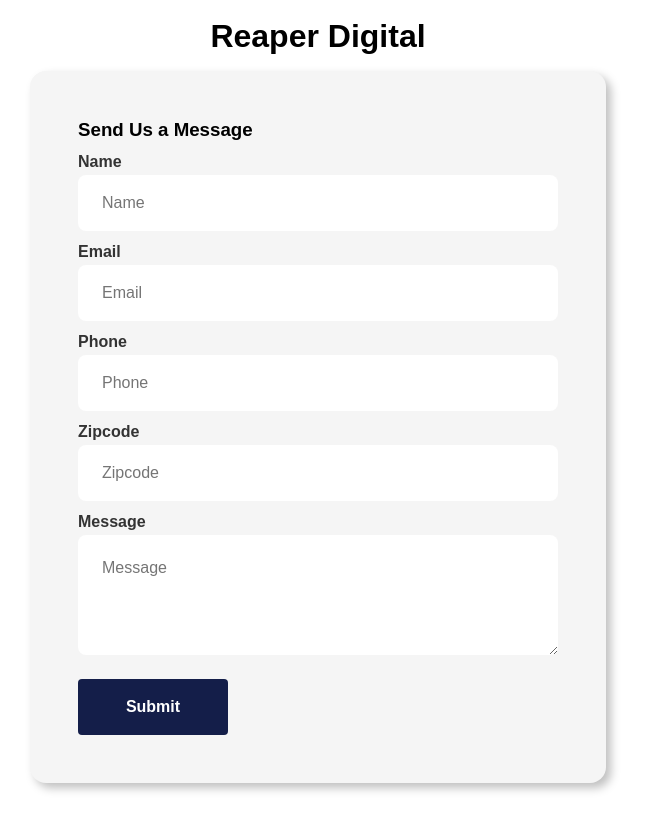
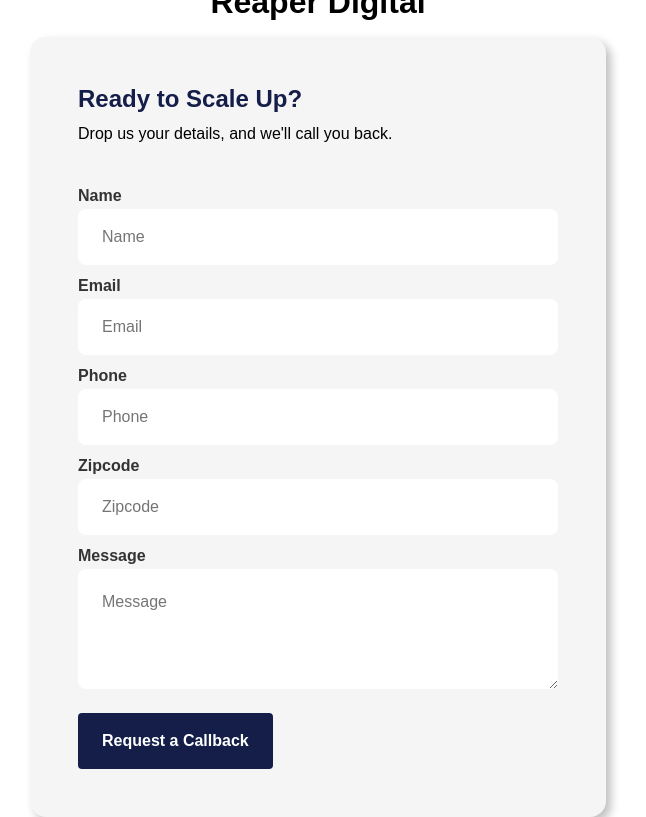
Before and after one commit to landon-thull/reaper-digital-yt, a Next.js app in the folder 0001_contact_form_sendgrid/: page / in a window 1280 px wide. Shown: the whole page, without its empty margins (322-968 px from the left). Built offline with nearby package versions, Linux system fonts and the light colour scheme.

Commit message:
0001 styles

```diff
--- a/0001_contact_form_sendgrid/package.json
+++ b/0001_contact_form_sendgrid/package.json
@@ -6,8 +6,7 @@
     "dev": "next dev",
     "build": "next build",
     "start": "next start",
-    "lint": "next lint",
-    "email": "email dev"
+    "lint": "next lint"
   },
   "dependencies": {
     "@hookform/resolvers": "^3.10.0",
@@ -28,7 +27,6 @@
     "@types/react-dom": "^19",
     "eslint": "^9",
     "eslint-config-next": "15.1.6",
-    "react-email": "^3.0.6",
     "typescript": "^5"
   }
 }
--- a/0001_contact_form_sendgrid/src/components/ContactForm.tsx
+++ b/0001_contact_form_sendgrid/src/components/ContactForm.tsx
@@ -36,9 +36,12 @@
   };
 
   return (
-    <div>
+    <div className={styles["container"]}>
       <form className={styles["form"]} onSubmit={handleSubmit(onSubmit)}>
-        <h3 className="title">Send Us a Message</h3>
+        <h3 className={styles["title"]}>Ready to Scale Up?</h3>
+        <p className={styles["text"]}>
+          Drop us your details, and we'll call you back.
+        </p>
         <label className={styles["label"]}>
           Name
           <input
@@ -96,7 +99,7 @@
           className={`${styles["button-solid"]} ${styles["submit"]}`}
           type="submit"
         >
-          Submit
+          Request a Callback
         </button>
         {successMessage && <p className={styles.success}>{successMessage}</p>}
       </form>
--- a/0001_contact_form_sendgrid/src/components/contactForm.module.scss
+++ b/0001_contact_form_sendgrid/src/components/contactForm.module.scss
@@ -3,8 +3,9 @@
 @media only screen and (min-width: 0rem) {
   .container {
     width: 100%;
+    margin: 0 auto;
+    padding: 0 1rem;
     max-width: calc(584 / 16 * 1rem);
-    margin: auto;
     display: flex;
     justify-content: center;
     align-items: stretch;
@@ -29,6 +30,8 @@
 
   .title {
     max-width: 23ch;
+    color: palette.$primary;
+    font-size: calc(24 / 16 * 1rem);
   }
 
   .text {
@@ -211,7 +214,7 @@
   .container {
     max-width: calc(1280 / 16 * 1rem);
     flex-direction: row;
-    justify-content: space-between;
+    justify-content: center;
   }
 
   .content {
--- a/0001_contact_form_sendgrid/src/interfaces/interfaces.ts
+++ b/0001_contact_form_sendgrid/src/interfaces/interfaces.ts
@@ -1,13 +1,4 @@
 import { z } from "zod";
 
-export const ContactFormSchema = z.object({
-  name: z.string().min(1, "Name is required").max(100, "Name is too long"),
-  phone: z.string().regex(/^\d{10}$/, "Phone number must be 10 digits"),
-  email: z.string().email("Invalid email format").optional(),
-  message: z
-    .string()
-    .min(1, "Message is required")
-    .max(1000, "Message is too long"),
-  zipcode: z.string().regex(/^\d{5}$/, "Zipcode must be 5 digits"),
-});
+export const ContactFormSchema = z.object({});
 export type ContactFormType = z.infer<typeof ContactFormSchema>;
```
Also changed, not shown: 1 other file (tests, documents, lock files or other folders).
